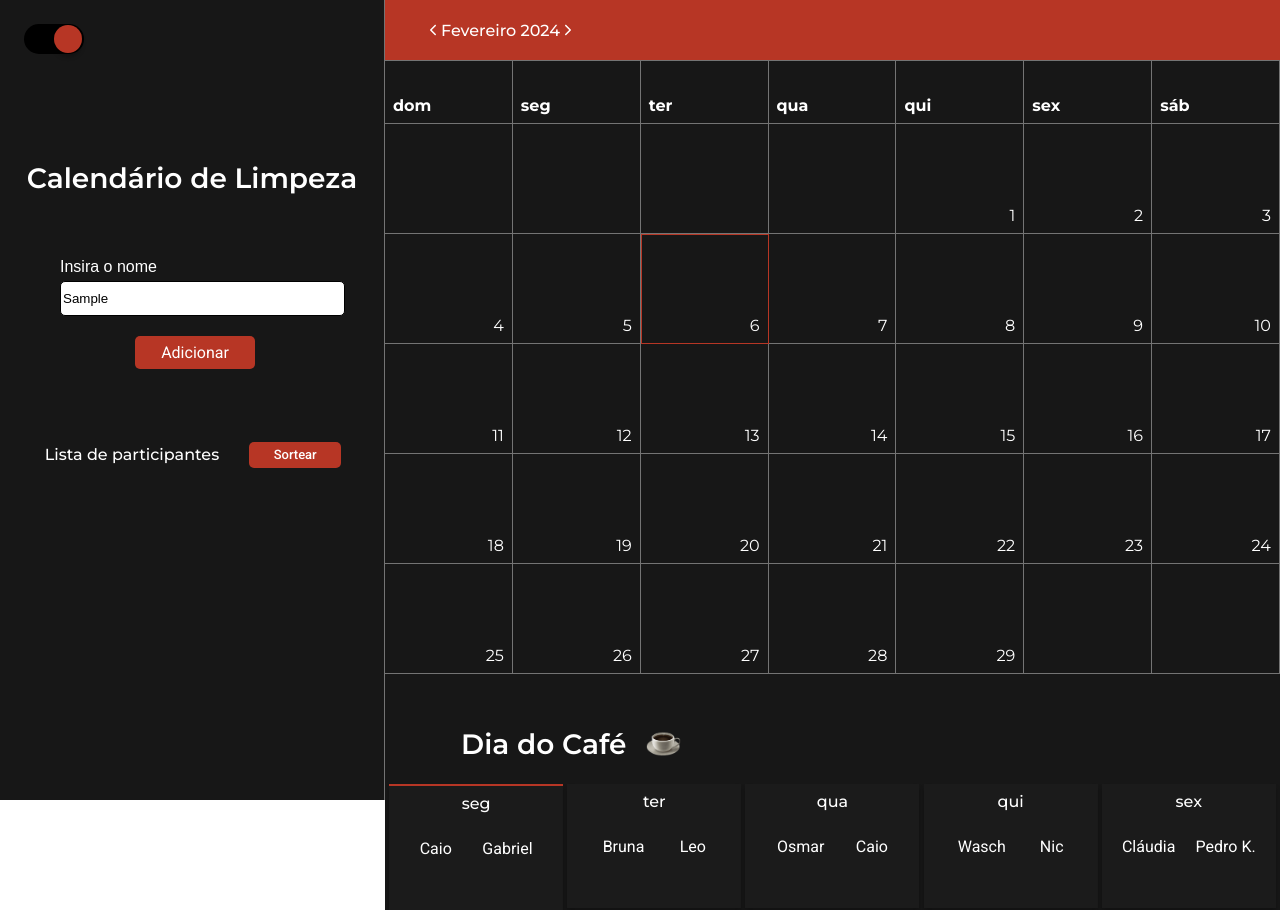
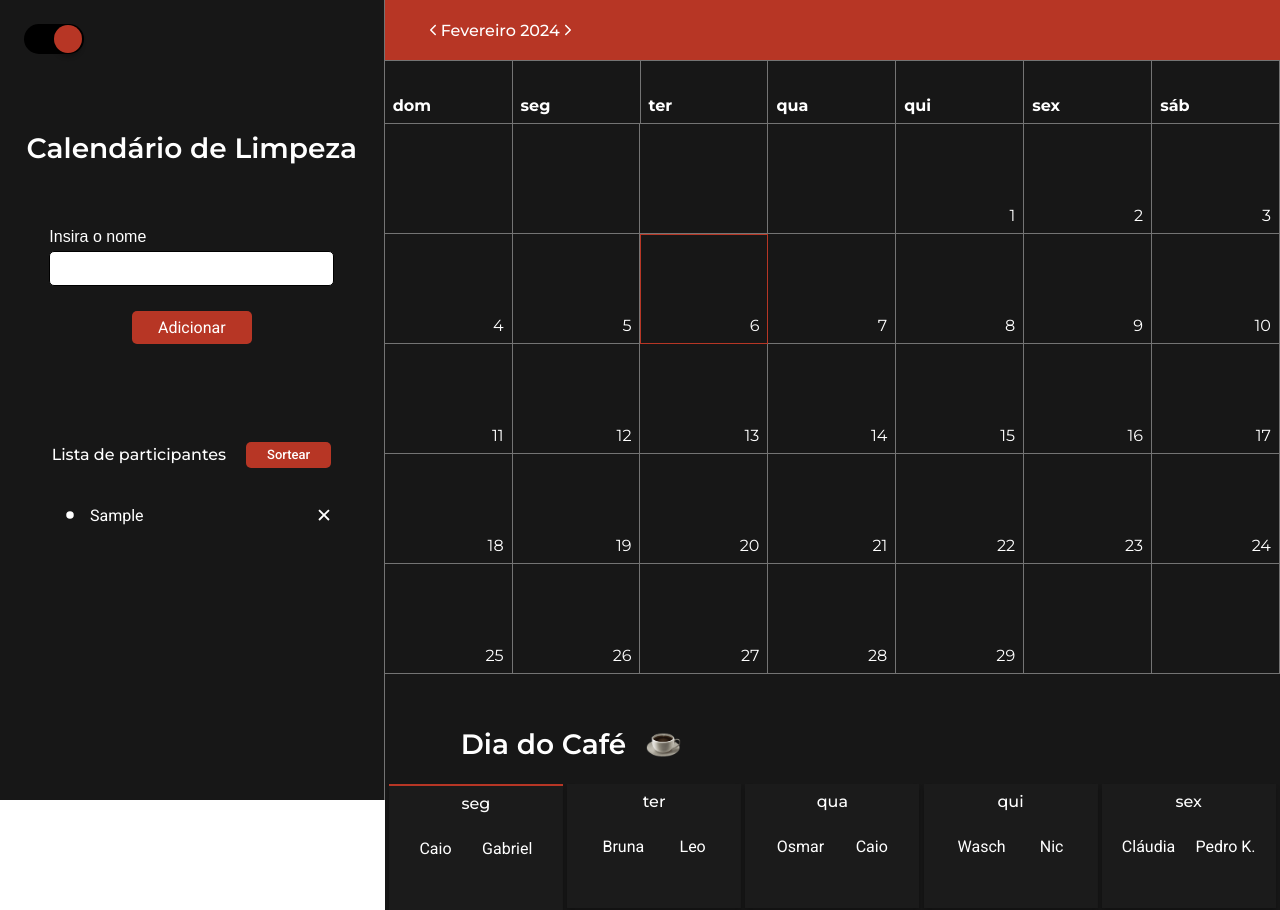
Before and after one commit to AndreMour/Cleaning-Calendar, a React (Create React App) app: page / in a window 1280 px wide. Both pictures are taken after typing "Sample" into the empty fields and a click on the button "Adicionar". Built offline with nearby package versions, Linux system fonts and the light colour scheme.

Commit message:
Implement the participants list

```diff
--- a/src/Pages/styles.js
+++ b/src/Pages/styles.js
@@ -28,28 +28,6 @@ export const NavigationContainer = styled.div`
     width: 30%;
     background-color: ${(props) => props.theme.body};
 `
-export const DivButton = styled.div`
-    position: absolute;
-    display: flex;
-    align-items: center;
-    height: 30px;
-    border-radius: 100px;
-    background: ${(props) => props.theme.button};
-    transition: 0.5s;
-    border: none;
-    padding-right: 15px;
-    margin: 24px 0 0 24px;
-`
-export const Indicator = styled.div`
-    width: 31px;
-    height: 31px;
-    background: #B73625;
-    border-radius: 50%;
-    transform: scale(0.9);
-    box-shadow: 0px 3px 1px 0px #0000000F;
-    box-shadow: 0px 4px 4px 0px #00000040;
-    margin-right: 15px;
-`
 export const Title = styled.h2`
     display: flex;
     justify-content: center;
@@ -58,13 +36,13 @@ export const Title = styled.h2`
     font-size: 28px;
     font-weight: 600;
     color: ${(props) => props.theme.text};
-    padding-top: 80px;
+    padding-top: 50px;
 `
 export const DivInput = styled.div`
     display: grid;
+    justify-content: center;
     max-width: 279px;
-    padding: 60px;
-    padding-top: 40px;
+    padding: 40px 0 60px 0;
     margin: 0 auto;
 `
 export const TextLabel = styled.label`
@@ -87,13 +65,12 @@ export const ButtonInput = styled.button`
     display: flex;
     justify-content: center;
     align-items:center;
-    margin:20px 0 0 75px;
+    margin: 25px auto;
     border: none;
     color: white;
     width: 120px;
     height: 33px;
     border-radius: 5px;
-    padding: 7px 46px 7px 46px;
     background: #B73625;
     font-family:'Roboto', sans-serif;
     font-size: 16px;
@@ -107,7 +84,7 @@ export const DivList = styled.div`
     display: flex;
     align-items: center;
     justify-content: center;
-    padding-right: 38px;
+    padding-right: 41px;
 `
 export const TextUl = styled.ul`
     font-family: 'Montserrat', sans-serif;
@@ -122,9 +99,8 @@ export const ButtonList = styled.button`
     width: 85px;
     height: 26px;
     border-radius: 5px;
-    padding: 7px 46px 7px 46px;
     border: none;
-    margin-left: 30px;
+    margin-left: 20px;
     background: #B73625;
     color: white;
     font-family: 'Roboto', sans-serif;
@@ -136,28 +112,30 @@ export const ButtonList = styled.button`
         cursor: pointer;
     }
 `
-export const ContainerNomeFuncionario = styled.div`
+export const DivNames = styled.div`
+    display: grid;
+    margin-top: 15px;
+    color: ${(props) => props.theme.text};
+`
+export const ListNames = styled.div`
     display: flex;
-
+    align-items: center;
+    justify-content: space-between;
+    padding: 0 50px 10px 50px;
+    font-family: 'Roboto', sans-serif;
+    font-weight: 400;
+    font-size: 16px;
 `
-export const NomeFuncionario = styled.p`
-    font-family: 'Roboto', sans-serif;
-    color: black;
+export const DivNamesList = styled.div`
+    display: flex;
+    align-items: center;
 `
-
-export const DeleteIcon = styled.img.attrs({})`
-    width: 20px;
-    height: 20px;
-    color: black;
-`
-
 export const CalendarContainer = styled.div`
     width: 70%;
     height: 100%;
     border-left: 1px solid;
     border-color: #747474;
 `;
-
 export const Header = styled.button`
     display: flex;
     background-color: #B73625;
--- a/src/components/Calendar/index.jsx
+++ b/src/components/Calendar/index.jsx
@@ -2,6 +2,7 @@ import React, { useState, useEffect } from 'react';
 import styled, { css } from 'styled-components';
 import { Header } from '../../Pages/styles';
 import { IoIosArrowForward, IoIosArrowBack } from "react-icons/io";
+import DrawGrid from '../DrawGrid';
 
 const Body = styled.div`
   width: 100%;
--- a/src/components/DrawGrid.jsx
+++ b/src/components/DrawGrid.jsx
@@ -1,22 +1,39 @@
 import {
     Title, DivInput, TextLabel, Input,
-    ButtonInput, DivList, TextUl, ButtonList,
-    ContainerNomeFuncionario, NomeFuncionario
-} from "../Pages/styles"
+    ButtonInput, DivList, TextUl, ButtonList, DivNames, ListNames, DivNamesList
+} from "../Pages/styles";
+import { useState } from "react";
 import { IoCloseSharp } from "react-icons/io5";
-import { RxDotFilled } from "react-icons/rx";
+import { BsDot } from "react-icons/bs";
 
-const DrawGrid = () => {
-    const funcionario = () => {
-        return (
-            <ContainerNomeFuncionario>
-                <RxDotFilled />
-                <NomeFuncionario>
-                    Baianinho
-                </NomeFuncionario>
-                <IoCloseSharp />
-            </ContainerNomeFuncionario>
-        )
+function DrawGrid() {
+    const [names, setNames] = useState("");
+    const [participants, setParticipants] = useState([]);
+
+    const handleChange = (event) => {
+        setNames(event.target.value);
+    };
+
+    const handleAddParticipant = () => {
+        if (names.trim() !== '') {
+            setParticipants([...participants, names]);
+            setNames("");
+        }
+    };
+
+    const handleDeleteParticipant = (index) => {
+        const DeletePartcipants = participants.filter((partcipant, i) => i !== index);
+        setParticipants(DeletePartcipants);
+    }
+
+    const sortParticipant = () => {
+        const ShuffledParticipant = [...participants];
+
+        ShuffledParticipant.sort(() => Math.random() - 0.5);
+
+        const selectedParticipants = ShuffledParticipant.slice(0, 2);
+
+        setParticipants(ShuffledParticipant);
     }
 
     return (
@@ -24,15 +41,26 @@ const DrawGrid = () => {
             <Title>Calendário de Limpeza</Title>
             <DivInput>
                 <TextLabel>Insira o nome</TextLabel>
-                <Input />
-                <ButtonInput onClick={() => console.log('salve')}>Adicionar</ButtonInput>
+                <Input type="text" value={names} onChange={handleChange} />
+                <ButtonInput onClick={handleAddParticipant}>Adicionar</ButtonInput>
             </DivInput>
             <DivList>
                 <TextUl>Lista de participantes</TextUl>
-                <ButtonList>Sortear</ButtonList>
+                <ButtonList onClick={sortParticipant}>Sortear</ButtonList>
             </DivList>
+            <DivNames>
+                {participants.map((participant, index) => (
+                    <ListNames key={index}>
+                        <DivNamesList>
+                            <BsDot size={40} />
+                            {participant}
+                        </DivNamesList>
+                        <IoCloseSharp onClick={() => handleDeleteParticipant(index)} size={20} />
+                    </ListNames>
+                ))}
+            </DivNames>
         </>
-    )
+    );
 }
 
-export default DrawGrid
+export default DrawGrid;
--- a/src/components/TitleCoffe.jsx
+++ b/src/components/TitleCoffe.jsx
@@ -5,7 +5,7 @@ import cafe from '../components/assets/cafe.png';
 const CoverImg = styled.img.attrs((props) => ({
     src: props.src,
 }))`
-    padding: 20px 0 0 20px;
+    padding: 22px 0 0 20px;
     width: 35px;
     height:35px;
   `
```
